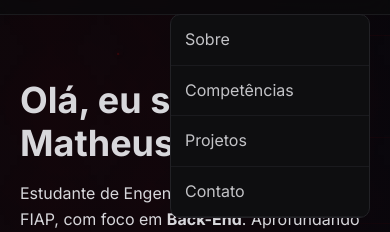
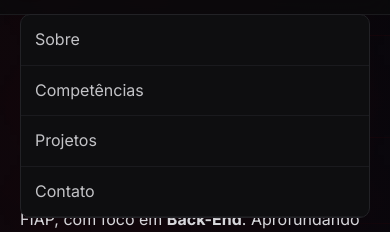
Before and after one commit to matbarroso97/matbarroso97.github.io, a plain HTML site: page index.html in a window 390 px wide. Both pictures are taken after a click on the button "Abrir menu". Shown: the part 50-282 px from the top of the page. Drawn offline with nearby package versions, Linux system fonts and the light colour scheme.

Commit message:
responsividade menu mobile

```diff
--- a/styles.css
+++ b/styles.css
@@ -31,6 +31,13 @@
     align-items:flex-start;
     gap:10px;
     padding-bottom:10px;
+  }
+
+  .menu{
+    left: 20px;          /* limita entre 20px e 20px */
+    right: 20px;
+    min-width: 0;        /* remove a largura mínima rígida */
+    width: auto;
   }
 
   .hero-ctas {
```
